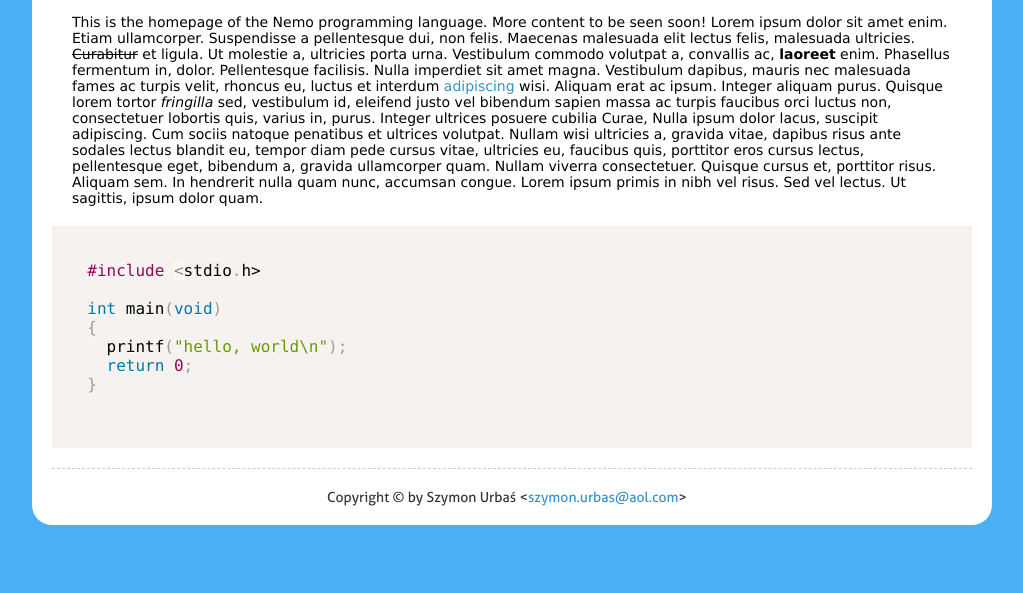
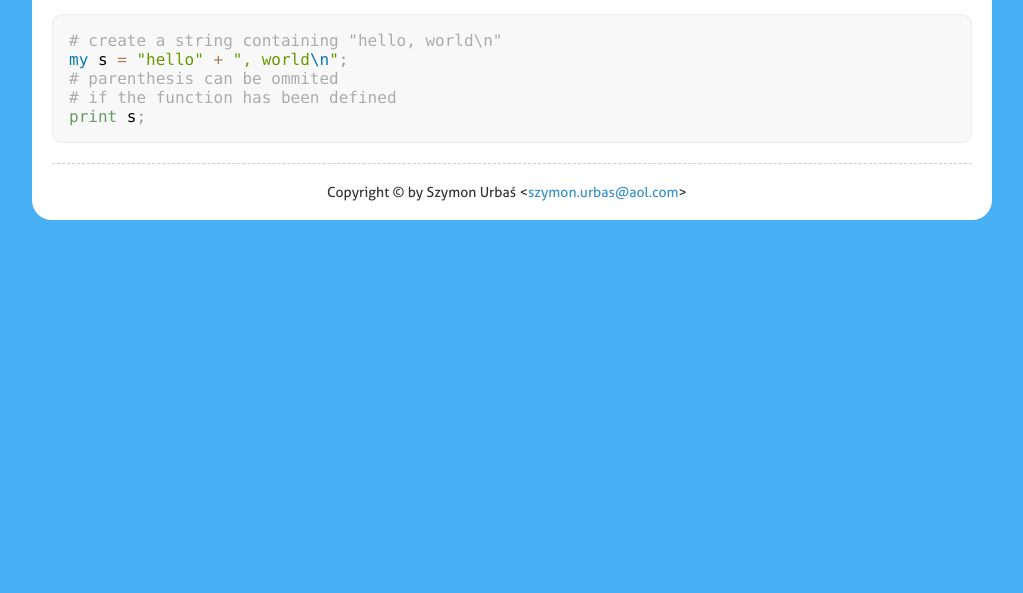
Before and after one commit to semahawk/nemo, a plain HTML site: page index.html in a window 1280 px wide. Shown: the part 495-1088 px from the top of the page, without its empty margins (128-1151 px from the left). After the commit the page ends 800 px from the top, so only its background shows below. Drawn offline with Linux system fonts and the light colour scheme.

Commit message:
Add syntax highlighting via Prism and also remake the front page.

```diff
--- a/index.html
+++ b/index.html
@@ -29,21 +29,13 @@
             <li><a href="">Downloads</a></li>
           </ul>
         </nav>
-        <h2>Welcome!</h2>
+        <h2>Hello, world!</h2>
         <p>
-          This is the homepage of the Nemo programming language. More content to
-          be seen soon! Lorem ipsum dolor sit amet enim. Etiam ullamcorper. Suspendisse a pellentesque dui, non felis. Maecenas malesuada elit lectus felis, malesuada ultricies. <s>Curabitur</s> et ligula. Ut molestie a, ultricies porta urna. Vestibulum commodo volutpat a, convallis ac, <b>laoreet</b> enim. Phasellus fermentum in, dolor. Pellentesque facilisis. Nulla imperdiet sit amet magna. Vestibulum dapibus, mauris nec malesuada fames ac turpis velit, rhoncus eu, luctus et interdum <a href="#">adipiscing</a> wisi. Aliquam erat ac ipsum. Integer aliquam purus. Quisque lorem tortor <i>fringilla</i> sed, vestibulum id, eleifend justo vel bibendum sapien massa ac turpis faucibus orci luctus non, consectetuer lobortis quis, varius in, purus. Integer ultrices posuere cubilia Curae, Nulla ipsum dolor lacus, suscipit adipiscing. Cum sociis natoque penatibus et ultrices volutpat. Nullam wisi ultricies a, gravida vitae, dapibus risus ante sodales lectus blandit eu, tempor diam pede cursus vitae, ultricies eu, faucibus quis, porttitor eros cursus lectus, pellentesque eget, bibendum a, gravida ullamcorper quam. Nullam viverra consectetuer. Quisque cursus et, porttitor risus. Aliquam sem. In hendrerit nulla quam nunc, accumsan congue. Lorem ipsum primis in nibh vel risus. Sed vel lectus. Ut sagittis, ipsum dolor quam.
-          <pre>
-            <code class="language-c">
-  #include &lt;stdio.h&gt;
-
-  int main(void)
-  {
-    printf("hello, world\n");
-    return 0;
-  }
-            </code>
-          </pre>
+          <pre class="line-numbers"><code class="language-nemo"># create a string containing "hello, world\n"
+my s = "hello" + ", world\n";
+# parenthesis can be ommited
+# if the function has been defined
+print s;</code></pre>
         </p>
 
         <footer>
--- a/prism.css
+++ b/prism.css
@@ -2,6 +2,7 @@
  * prism.js default theme for JavaScript, CSS and HTML
  * Based on dabblet (http://dabblet.com)
  * @author Lea Verou
+ * @modifications Szymon Urbaś
  */
 
 code[class*="language-"],
@@ -27,13 +28,13 @@ pre[class*="language-"] {
 pre[class*="language-"]::-moz-selection, pre[class*="language-"] ::-moz-selection,
 code[class*="language-"]::-moz-selection, code[class*="language-"] ::-moz-selection {
 	text-shadow: none;
-	background: #b3d4fc;
+	background: #FFF;
 }
 
 pre[class*="language-"]::selection, pre[class*="language-"] ::selection,
 code[class*="language-"]::selection, code[class*="language-"] ::selection {
 	text-shadow: none;
-	background: #b3d4fc;
+	background: #FFF;
 }
 
 @media print {
@@ -52,7 +53,11 @@ pre[class*="language-"] {
 
 :not(pre) > code[class*="language-"],
 pre[class*="language-"] {
-	background: #f5f2f0;
+	background: #F8F8F8;
+  border: 1px solid #EBEBEB;
+  -webkit-border-radius: 10px;
+  -moz-border-radius: 10px;
+  border-radius: 10px;
 }
 
 /* Inline code */
@@ -65,7 +70,7 @@ pre[class*="language-"] {
 .token.prolog,
 .token.doctype,
 .token.cdata {
-	color: slategray;
+	color: #AAA;
 }
 
 .token.punctuation {
@@ -95,7 +100,7 @@ pre[class*="language-"] {
 .language-css .token.string,
 .style .token.string {
 	color: #a67f59;
-	background: hsla(0,0%,100%,.5);
+	/*background: hsla(0,0%,100%,.5);*/
 }
 
 .token.atrule,
@@ -117,3 +122,7 @@ pre[class*="language-"] {
 .token.entity {
 	cursor: help;
 }
+
+.token.predef, .token.function {
+  color: #669966;
+}
--- a/prism.js
+++ b/prism.js
@@ -470,6 +470,31 @@ Prism.languages.clike = {
 	'punctuation': /[{}[\];(),.:]/g
 };
 
+/* ********************************************
+     Nemo syntax
+******************************************** */
+Prism.languages.nemo = Prism.languages.extend('clike', {
+  'comment': {
+    pattern: /(^|[^\\])(\/\*[\w\W]*?\*\/|(^|[^:])#.*?(\r?\n|$))/g,
+    lookbehind: true
+  },
+  'keyword': /\b(my|our|fun|if|else|while|until|unless|namespace|use)\b/g,
+  'operator': /[-+]{1,2}|!=?|&lt;{1,2}=?|&gt;{1,2}=?|\-&gt;|={1,2}|\^|~|%|(&amp;){1,2}|\|?\||\?|\*|\//g,
+  'predef': /\b(assert|len|open|close|eval|print|printf|id)\b/g,
+  'function': {
+    pattern: /[a-z0-9_]+\(/ig,
+    inside: {
+      punctuation: /\(/
+    }
+  },
+  'string': {
+    pattern: /("|')(\\?.)*?\1/g,
+    inside: {
+      keyword: /\\[ntare]/g
+    }
+  }
+});
+
 /* **********************************************
      Begin prism-c.js
 ********************************************** */
@@ -569,3 +594,28 @@ Array.prototype.slice.call(document.querySelectorAll('pre[data-src]')).forEach(f
 });
 
 })();
+
+Prism.hooks.add('after-highlight', function (env) {
+	// works only for <code> wrapped inside <pre data-line-numbers> (not inline)
+	var pre = env.element.parentNode;
+	if (!pre || !/pre/i.test(pre.nodeName) || pre.className.indexOf('line-numbers') === -1) {
+		return;
+	}
+
+	var linesNum = (1 + env.code.split('\n').length);
+	var lineNumbersWrapper;
+
+	lines = new Array(linesNum);
+	lines = lines.join('<span></span>');
+
+	lineNumbersWrapper = document.createElement('span');
+	lineNumbersWrapper.className = 'line-numbers-rows';
+	lineNumbersWrapper.innerHTML = lines;
+
+	if (pre.hasAttribute('data-start')) {
+		pre.style.counterReset = 'linenumber ' + (parseInt(pre.getAttribute('data-start'), 10) - 1);
+	}
+
+	env.element.appendChild(lineNumbersWrapper);
+
+});
```
